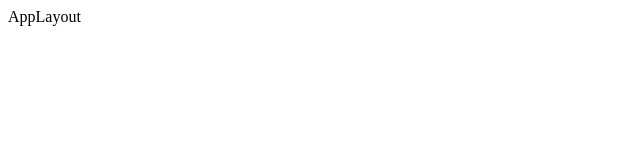
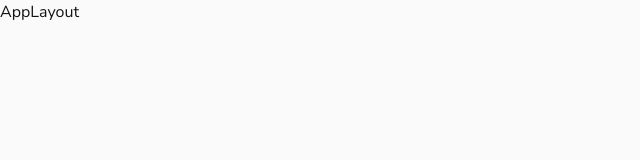
Before and after one commit to monolithdragon/rest-countries-api-with-color-theme-switcher, a React (Vite) app: page / in a window 1280 px wide. Shown: the top 160 px of the page, without its empty margins (0-640 px from the left). Built offline with nearby package versions, Linux system fonts and the light colour scheme.

Commit message:
Added custom properties, reset, and main styles

```diff
--- a/src/index.css
+++ b/src/index.css
@@ -0,0 +1,90 @@
+@import url('https://fonts.googleapis.com/css2?family=Nunito+Sans:opsz,wght@6..12,200..1000&display=swap');
+
+/* ==================== */
+/* CUSTOM PROPERTIES    */
+/* ==================== */
+:root {
+	/* Colors */
+	--color-dark: hsl(209, 23%, 22%);
+	--color-dark-bg: hsl(207, 26%, 17%);
+	--color-dark-text: hsl(200, 15%, 8%);
+	--color-light: hsl(0, 0%, 52%);
+	--color-light-bg: hsl(0, 0%, 98%);
+	--color-light-text: hsl(0, 0%, 100%);
+
+	/* Font */
+	--font-nunito: 'Nunito Sans', sans-serif;
+
+	/* Font size */
+	--font-size-small: 0.875rem;
+	--font-size-medium: 1rem;
+}
+
+/* ==================== */
+/* RESET                */
+/* ==================== */
+*,
+*:before,
+*:after {
+	margin: 0;
+	padding: 0;
+	box-sizing: border-box;
+}
+
+button,
+input {
+	outline: none;
+	border: none;
+	cursor: pointer;
+	font: inherit;
+}
+
+a {
+	text-decoration: none;
+}
+
+@media (prefers-reduced-motion: reduce) {
+	*,
+	*::before,
+	*::after {
+		animation-duration: 0.01ms !important;
+		animation-iteration-count: 1 !important;
+		transition-duration: 0.01ms !important;
+		scroll-behavior: auto !important;
+	}
+}
+
+/* ==================== */
+/* MAIN                 */
+/* ==================== */
+html {
+	color-scheme: light dark;
+	font-synthesis: none;
+	text-rendering: optimizeLegibility;
+	-webkit-font-smoothing: antialiased;
+	-moz-osx-font-smoothing: grayscale;
+}
+
+html,
+body,
+#root,
+.layout {
+	width: 100%;
+	min-height: 100vh;
+}
+
+body {
+	color: var(--color-dark-text);
+	font-family: var(--font-nunito);
+	line-height: 1.5;
+	font-weight: 400;
+	overflow-x: hidden;
+	background-color: var(--color-light-bg);
+}
+
+@media (prefers-color-scheme: dark) {
+	body {
+		color: hsl(var(--color-light-text));
+		background-color: hsl(var(--color-dark-bg));
+	}
+}
```
